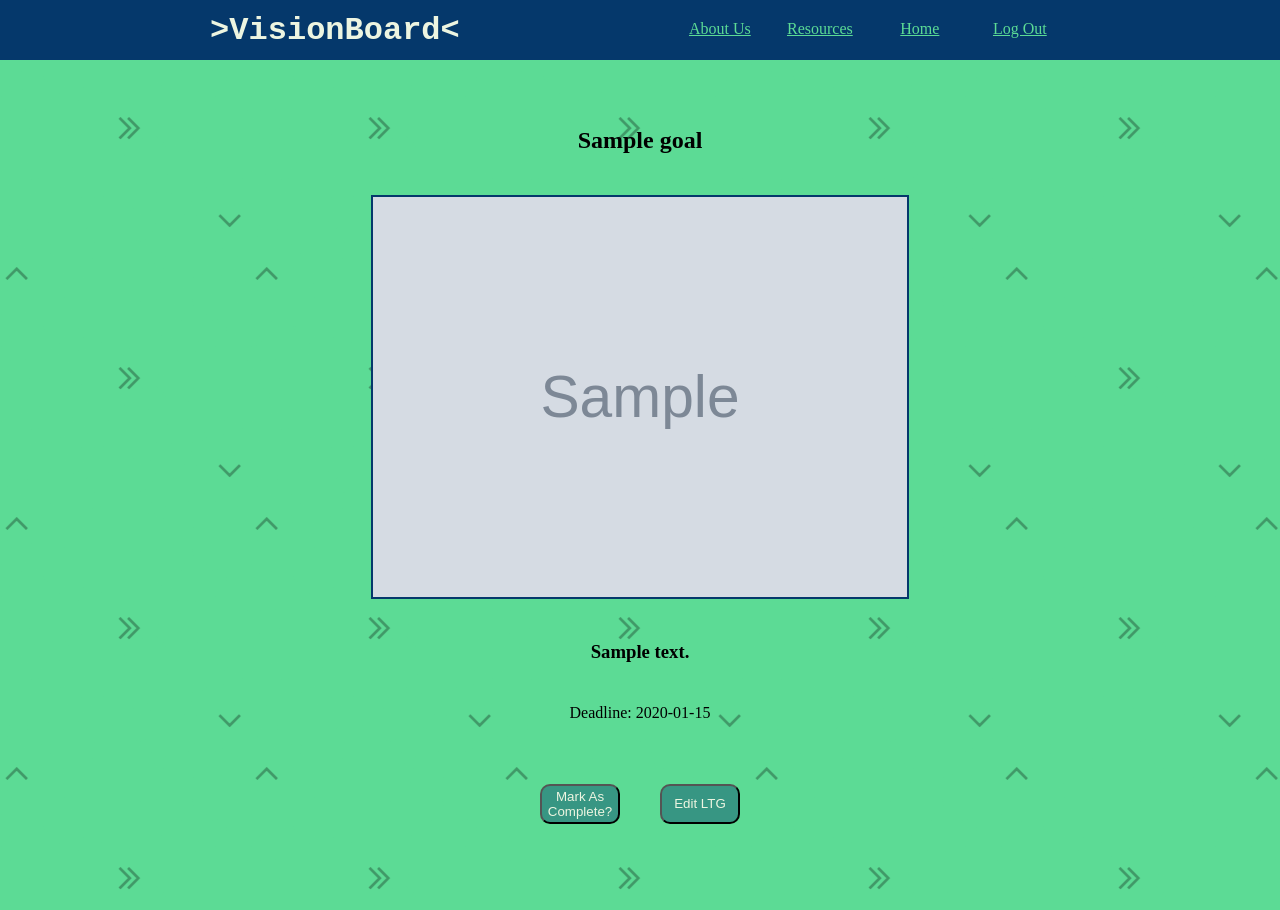
After one commit to JonGriggs1773/VisionBoard, a Flask app: page /view/ltg/1 in a window 1280 px wide. The commit adds this page. Run offline with Flask 3, Linux system fonts and the light colour scheme; tables that the repository leaves empty hold one stand-in row (values such as "Sample post"); grey boxes marked "Sample" are stand-in pictures.

Commit message:
added view one for LTG and started view all for STG

```diff
--- a/flask_app/controllers/long_term_goals.py
+++ b/flask_app/controllers/long_term_goals.py
@@ -38,3 +38,13 @@ def create_ltg():
         return redirect('/dashboard')
     else:
         return redirect('/ltg/form')
+
+@app.route('/view/ltg/<int:id>')
+def view_one_ltg_page(id):
+    ltg = LTG.get_ltg_by_id(id)
+    return render_template('viewOneLTG.html', ltg=ltg)
+
+@app.route('/delete/ltg/<int:id>')
+def delete_ltg(id):
+    LTG.delete_ltg_by_id(id)
+    return redirect('/dashboard')
--- a/flask_app/controllers/short_term_goals.py
+++ b/flask_app/controllers/short_term_goals.py
@@ -27,3 +27,8 @@ def submit_stg():
     else:
         ltg_id = session['ltg_id']
         return redirect(f'/add_stg/{ltg_id}')
+
+@app.route('/view/all/<int:id>')
+def view_STG_page(id):
+    ltg = LTG.get_ltg_with_all_stgs(id)
+    return render_template('allSTG.html', ltg=ltg)
--- a/flask_app/models/long_term_goal.py
+++ b/flask_app/models/long_term_goal.py
@@ -1,5 +1,6 @@
 from flask_app import app
 from flask_app.config.mysqlconnection import connectToMySQL
+from flask_app.models.short_term_goal import STG
 from flask import flash, session
 from flask_bcrypt import Bcrypt
 import pprint
@@ -47,6 +48,49 @@ class LTG:
         ltg = cls(results[0])
         return ltg
 
+    @classmethod
+    def get_ltg_with_all_stgs(cls, id):
+        data = {'id': id}
+        query = """
+                SELECT *
+                FROM long_term_goals
+                LEFT JOIN short_term_goals
+                ON long_term_goals.id = short_term_goals.long_term_goal_id
+                WHERE long_term_goals.id = %(id)s
+                """
+        results = connectToMySQL(cls.db).query_db(query, data)
+        pprint.pp(results)
+        if results:
+            ltg = cls(results[0])
+            for stg in results:
+                stg_data = {
+                    'id': stg['short_term_goals.id'],
+                    'title': stg['title'],
+                    'description': stg['description'],
+                    'goal_date': stg['goal_date'],
+                    'is_complete': stg['is_complete'],
+                    'user_id': stg['user_id'],
+                    'long_term_goal_id': stg['long_term_goal_id'],
+                    'created_at': stg['short_term_goals.created_at'],
+                    'updated_at': stg['short_term_goals.updated_at']
+                }
+                ltg.stg.append(STG(stg_data))
+            return ltg
+        else:
+            print("Results were empty bro! Figure it out!")
+            return False
+
+    @classmethod
+    def delete_ltg_by_id(cls, id):
+        data = {'id': id}
+        query = """
+                DELETE
+                FROM long_term_goals
+                WHERE id = %(id)s
+                """
+        result = connectToMySQL(cls.db).query_db(query, data)
+        return result
+
 #* Validations for Long Term Goals
     @staticmethod
     def ltg_goal_validations(data):
--- a/flask_app/models/task.py
+++ b/flask_app/models/task.py
@@ -7,9 +7,7 @@ bcrypt = Bcrypt(app)
 
 
 class Task:
-
     db = "vision_board"
-
     def __init__(self, data):
         self.id = data['id']
         self.title = data['title']
--- a/flask_app/static/css/dashboard.css
+++ b/flask_app/static/css/dashboard.css
@@ -45,7 +45,40 @@ body {
     margin: 0 auto;
     display: flex;
     flex-wrap: wrap;
-    width: 700px;
+    width: 800px;
+}
+
+#btn-div {
+    display: flex;
+    align-items: center;
+    justify-content: space-evenly;
+}
+
+.full-card {
+    border: 2px solid #05386B;
+    border-radius: 23% 23% 23% 23%;
+    background-color: #EDF5E1;
+    height: 275px;
+    margin: 20px;
+}
+
+.submit {
+    height: 40px;
+    color: #EDF5E1;
+    background-color: #379683;
+    border-radius: 10px;
+    width: 80px;
+    cursor: pointer;
+}
+
+.reg-btn {
+    height: 40px;
+    color: #EDF5E1;
+    background-color: #379683;
+    border-radius: 10px;
+    width: 80px;
+    cursor: pointer;
+    margin: 20px;
 }
 
 .ltg-images {
@@ -66,3 +99,19 @@ body {
     align-items: center;
     margin: 10px;
 }
+
+.one-image {
+    height: 400px;
+    border: 2px solid #05386B;
+    object-fit: cover;
+}
+
+.view-one {
+    margin: 0 auto;
+    width: 800px;
+    height: 800px;
+    display: flex;
+    flex-direction: column;
+    align-items: center;
+    justify-content: space-evenly;
+}
--- a/flask_app/static/js/script.js
+++ b/flask_app/static/js/script.js
@@ -29,3 +29,17 @@ function hoverLinks(element) {
         element.style.bottom = ""
     }
 }
+
+function navigateToRoute(id) {
+    console.log(id)
+    fetch(`/view/ltg/${id}`, {
+        method: 'GET'
+    })
+    .then(response => {
+        window.location.href = response.url
+    })
+    .catch(error => {
+        console.error('Error: ', error)
+    })
+
+}
--- /dev/null
+++ b/flask_app/templates/viewOneLTG.html
@@ -0,0 +1,33 @@
+<!DOCTYPE html>
+<html lang="en">
+<head>
+    <meta charset="UTF-8">
+    <meta name="viewport" content="width=device-width, initial-scale=1.0">
+    <link rel="stylesheet" type="text/css" href="{{ url_for('static', filename='css/dashboard.css') }}">
+    <script type="text/javascript" src="{{ url_for('static', filename='js/script.js') }}" defer></script>
+    <title>View One LTG</title>
+</head>
+<body>
+    <div id = "navbar">
+        <h1 id = "nav-title">>VisionBoard<</h1>
+        <div id = "nav-links">
+            <a href = "#" class = "nav-buttons" onmouseover = "hoverLinks(this)" onmouseout = "hoverLinks(this)">About Us</a>
+            <a href = "#" class = "nav-buttons" onmouseover = "hoverLinks(this)" onmouseout = "hoverLinks(this)">Resources</a>
+            <a href = "/dashboard" class = "nav-buttons" onmouseover = "hoverLinks(this)" onmouseout = "hoverLinks(this)">Home</a>
+            <a href = "/logout" class = "nav-buttons" onmouseover = "hoverLinks(this)" onmouseout = "hoverLinks(this)">Log Out</a>
+        </div>
+    </div>
+    <div id="container">
+        <div class="view-one">
+            <h2>{{ ltg.title }}</h2>
+            <img src="{{ url_for('static', filename='uploads/' ~ ltg.image) }}" alt="LTG Image" class="one-image">
+            <h3>{{ ltg.description }}</h3>
+            <p>Deadline: {{ ltg.goal_date }}</p>
+            <div id="btn-div" class="view-btn">
+                <a href="/delete/ltg/{{ ltg.id }}"><button onclick="alert('Are you sure you\'ve reahced this milestone?')" class="reg-btn">Mark As Complete?</button></a>
+                <a href="/edit/ltg/page/{{ ltg.id }}"><button class="reg-btn">Edit LTG</button></a>
+            </div>
+        </div>
+    </div>
+</body>
+</html>
```
Also changed, not shown: flask_app/templates/allSTG.html (added, +24 -0 lines), flask_app/templates/dashboard.html (+15 -14 lines), flask_app/static/uploads/astrology.jpg (added), flask_app/static/uploads/health.jpg (added).
